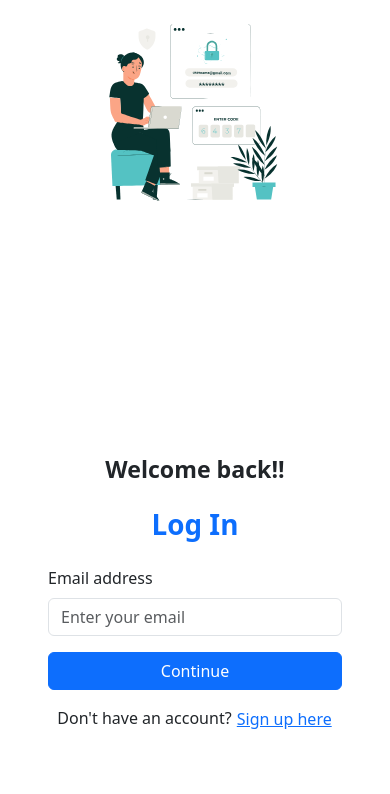
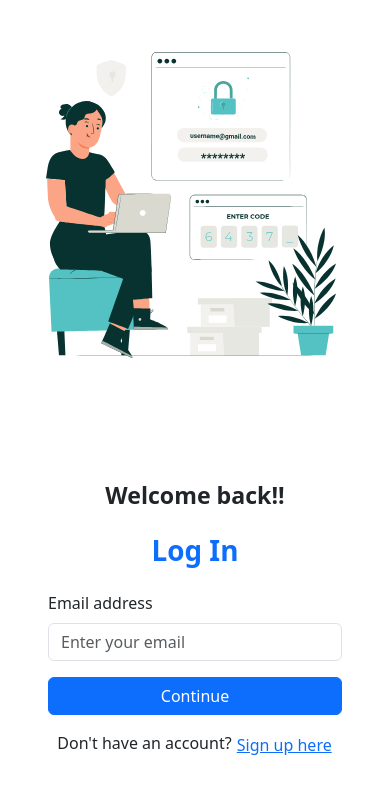
Before and after one commit to MuthuMariappan02G/react_hotel, a React (Create React App) app: page /login in a window 390 px wide. Shown: the top 794 px of the page. Built offline with nearby package versions, Linux system fonts and the light colour scheme.

Commit message:
Login Lottie Issue Fixed

```diff
--- a/src/pages/Login.tsx
+++ b/src/pages/Login.tsx
@@ -59,13 +59,11 @@ const Login: React.FC = () => {
         <div className="d-none d-md-flex col-md-6 p-0 justify-content-center align-items-center">
           <Lottie animationData={LoginLottie} loop={true} style={{ width: 500, height: 500 }} />
         </div>
-        <div className="d-block d-md-none p-3">
-          <div className="d-flex justify-content-center align-items-center">
-            <Lottie animationData={LoginLottie} loop={true} style={{ maxWidth: '400px', width: '50%' }} />
-          </div>
+        <div className="d-block d-md-none d-flex justify-content-center align-items-center">
+          <Lottie animationData={LoginLottie} loop={true} style={{ width: 450, height: 320 }} />
         </div>
         <div className="col-12 col-md-6 d-flex flex-column justify-content-center align-items-center p-5">
-          <div style={{ maxWidth: '400px', width: '100%' }}>
+          <div style={{ maxWidth: '450px', width: '100%' }}>
             <h3 className="text-center mb-4 fw-bold">Welcome back!!</h3>
             <h1 className="text-center mb-4 fw-bold text-primary">Log In</h1>
 
```
